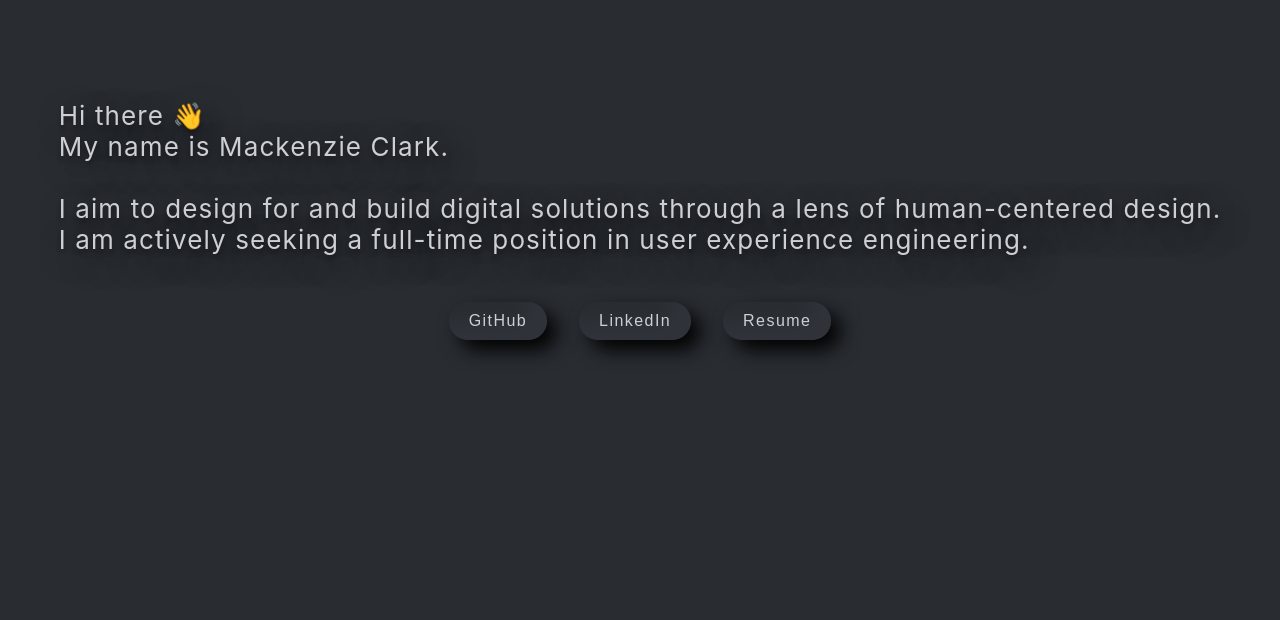
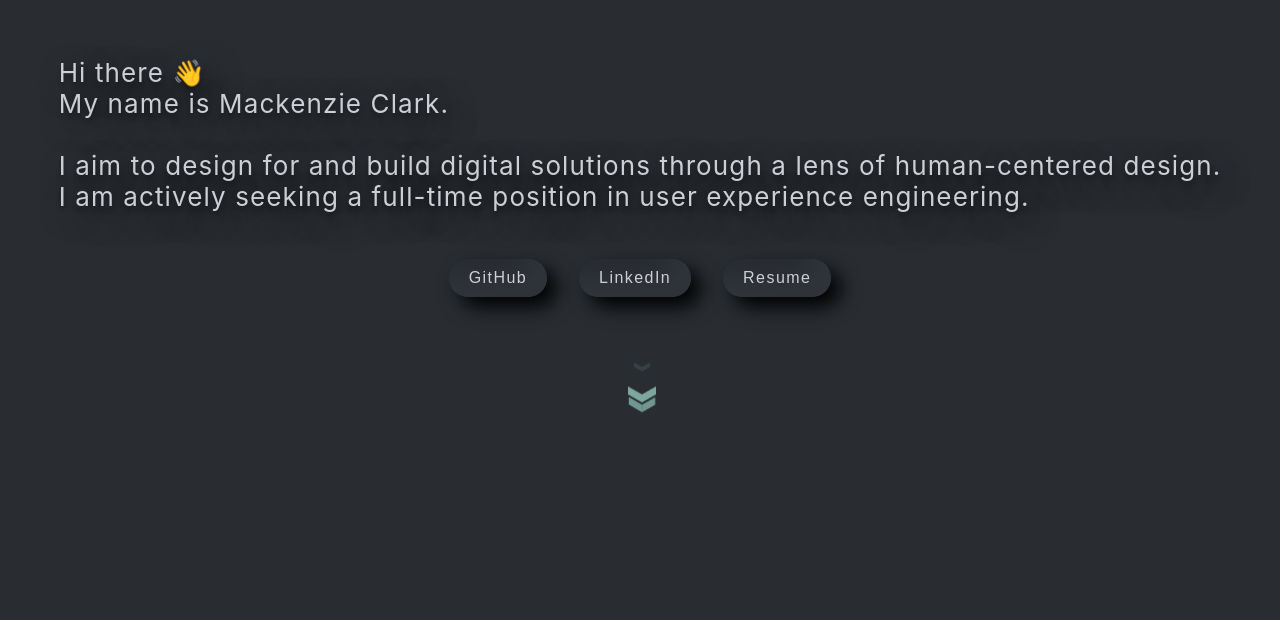
Before and after one commit to mackenzieraeclark/mackenzieraeclark.github.io, a React (Create React App) app: page / in a window 1280 px wide. Shown: the part 180-800 px from the top of the page. Built offline with nearby package versions, Linux system fonts and the light colour scheme.

Commit message:
set up components

```diff
--- a/src/App.css
+++ b/src/App.css
@@ -76,3 +76,66 @@ a:visited {
 a:hover {
   color: #7CA69E;
 }
+
+.scroll-down {
+  position: relative;
+  width: 24px;
+  height: 24px;
+}
+
+.chevron {
+  position: absolute;
+  width: 28px;
+  height: 8px;
+  opacity: 0;
+  transform: scale3d(0.5, 0.5, 0.5);
+  animation: move 3s ease-out infinite;
+}
+
+.chevron:first-child {
+  animation: move 3s ease-out 1s infinite;
+}
+
+.chevron:nth-child(2) {
+  animation: move 3s ease-out 2s infinite;
+}
+
+.chevron:before,
+.chevron:after {
+  content: ' ';
+  position: absolute;
+  top: 0;
+  height: 100%;
+  width: 51%;
+  background: #7CA69E;
+}
+
+.chevron:before {
+  left: 0;
+  transform: skew(0deg, 30deg);
+}
+
+.chevron:after {
+  right: 0;
+  width: 50%;
+  transform: skew(0deg, -30deg);
+}
+
+@keyframes move {
+  25% {
+    opacity: 1;
+
+  }
+  33% {
+    opacity: 1;
+    transform: translateY(30px);
+  }
+  67% {
+    opacity: 1;
+    transform: translateY(40px);
+  }
+  100% {
+    opacity: 0;
+    transform: translateY(55px) scale3d(0.5, 0.5, 0.5);
+  }
+}
--- a/src/App.js
+++ b/src/App.js
@@ -1,10 +1,14 @@
 // import logo from './logo.GIF';
 import './App.css';
+
+import Boroughd from "./components/Boroughd";
+import Heimdall from "./components/Heimdall";
+import EatDrink from "./components/EatDrink";
 
 function App() {
   return (
     <div className="App">
-      <header className="App-header">
+      <div className="App-header">
       Hi there 👋 <br/> My name is Mackenzie Clark.<br/><br/>
       I aim to design for and build digital solutions
       through a lens of human-centered design.
@@ -22,7 +26,16 @@ function App() {
           <a href="https://mackenzieraeclark.github.io/Resume">Resume</a>
         </button>
       </div>
-      </header>
+      <br/><br/>
+      <div class="scroll-down">
+        <div class="chevron"></div>
+        <div class="chevron"></div>
+        <div class="chevron"></div>
+      </div>
+      </div>
+      <Boroughd/>
+      <Heimdall/>
+      <EatDrink/>
     </div>
   );
 }
--- /dev/null
+++ b/src/components/Boroughd.js
@@ -0,0 +1,9 @@
+function Boroughd() {
+    return (
+        <div className="App-header">
+            Boroughd
+        </div>
+    );
+}
+
+export default Boroughd;
--- /dev/null
+++ b/src/components/EatDrink.js
@@ -0,0 +1,9 @@
+function EatDrink() {
+    return (
+        <div className="App-header">
+            EatDrink
+        </div>
+    );
+}
+
+export default EatDrink;
--- /dev/null
+++ b/src/components/Heimdall.js
@@ -0,0 +1,9 @@
+function Heimdall() {
+    return (
+        <div className="App-header">
+            Heimdall
+        </div>
+    );
+}
+
+export default Heimdall;
```
